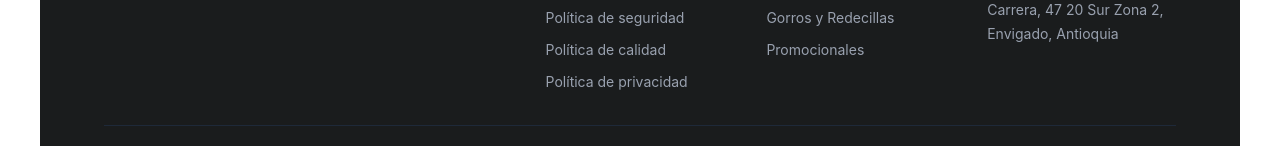
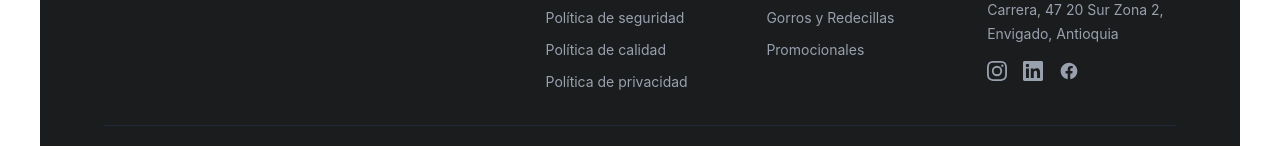
Before and after one commit to NotExer/Agencias-Landing, an Astro site: page / in a window 1280 px wide. Shown: the part 6963-7109 px from the top of the page. Built offline with nearby package versions, Linux system fonts and the light colour scheme; Astro itself is replaced by a stand-in of ours.

Commit message:
Link footer social icons to real Instagram, LinkedIn, and Facebook profiles.
Co-Authored-By: Claude Sonnet 5 <noreply@anthropic.com>
Claude-Session: https://claude.ai/code/session_01DGMeFVrywjY7XUZxGaQeA1

```diff
--- a/src/components/Footer.astro
+++ b/src/components/Footer.astro
@@ -153,7 +153,41 @@ import { waHref } from "../data/contact";
           </li>
         </ul>
 
-        <!-- ponytail: sin perfiles sociales reales todavía; iconos retirados en vez de enlazar a "#". Reinstalar con URLs reales cuando existan. -->
+        <div class="flex gap-4 mt-4">
+          <a
+            href="https://www.instagram.com/agencias_nacionales"
+            target="_blank"
+            rel="noopener noreferrer"
+            aria-label="Instagram"
+            class="text-gray-400 hover:text-white transition-colors"
+          >
+            <svg xmlns="http://www.w3.org/2000/svg" viewBox="0 0 24 24" fill="currentColor" class="w-5 h-5">
+              <path d="M12 2.163c3.204 0 3.584.012 4.85.07 3.252.148 4.771 1.691 4.919 4.919.058 1.265.069 1.645.069 4.849 0 3.205-.012 3.584-.069 4.849-.149 3.225-1.664 4.771-4.919 4.919-1.266.058-1.644.07-4.85.07-3.204 0-3.584-.012-4.849-.07-3.26-.149-4.771-1.699-4.919-4.92-.058-1.265-.07-1.644-.07-4.849 0-3.204.013-3.583.07-4.849.149-3.227 1.664-4.771 4.919-4.919 1.266-.057 1.645-.069 4.849-.069zm0-2.163c-3.259 0-3.667.014-4.947.072-4.358.2-6.78 2.618-6.98 6.98-.059 1.281-.073 1.689-.073 4.948 0 3.259.014 3.668.072 4.948.2 4.358 2.618 6.78 6.98 6.98 1.281.058 1.689.072 4.948.072 3.259 0 3.668-.014 4.948-.072 4.354-.2 6.782-2.618 6.979-6.98.059-1.28.073-1.689.073-4.948 0-3.259-.014-3.667-.072-4.947-.196-4.354-2.617-6.78-6.979-6.98-1.281-.059-1.69-.073-4.949-.073zm0 5.838a6.162 6.162 0 1 0 0 12.324 6.162 6.162 0 0 0 0-12.324zm0 10.162a4 4 0 1 1 0-8 4 4 0 0 1 0 8zm6.406-11.845a1.44 1.44 0 1 0 0 2.881 1.44 1.44 0 0 0 0-2.881z"></path>
+            </svg>
+          </a>
+          <a
+            href="https://www.linkedin.com/company/agencias-nacionales/posts/?feedView=all"
+            target="_blank"
+            rel="noopener noreferrer"
+            aria-label="LinkedIn"
+            class="text-gray-400 hover:text-white transition-colors"
+          >
+            <svg xmlns="http://www.w3.org/2000/svg" viewBox="0 0 24 24" fill="currentColor" class="w-5 h-5">
+              <path d="M20.447 20.452h-3.554v-5.569c0-1.328-.027-3.037-1.852-3.037-1.853 0-2.136 1.445-2.136 2.939v5.667H9.351V9h3.414v1.561h.046c.477-.9 1.637-1.85 3.37-1.85 3.601 0 4.267 2.37 4.267 5.455v6.286zM5.337 7.433a2.062 2.062 0 1 1 0-4.124 2.062 2.062 0 0 1 0 4.124zM7.114 20.452H3.558V9h3.556v11.452zM22.225 0H1.771C.792 0 0 .774 0 1.729v20.542C0 23.227.792 24 1.771 24h20.451C23.2 24 24 23.227 24 22.271V1.729C24 .774 23.2 0 22.222 0h.003z"></path>
+            </svg>
+          </a>
+          <a
+            href="https://www.facebook.com/agenciasnacionales"
+            target="_blank"
+            rel="noopener noreferrer"
+            aria-label="Facebook"
+            class="text-gray-400 hover:text-white transition-colors"
+          >
+            <svg xmlns="http://www.w3.org/2000/svg" viewBox="0 0 24 24" fill="currentColor" class="w-5 h-5">
+              <path d="M22 12c0-5.523-4.477-10-10-10S2 6.477 2 12c0 4.991 3.657 9.128 8.438 9.878v-6.987h-2.54V12h2.54V9.797c0-2.506 1.492-3.89 3.777-3.89 1.094 0 2.238.195 2.238.195v2.46h-1.26c-1.243 0-1.63.771-1.63 1.562V12h2.773l-.443 2.89h-2.33v6.987C18.343 21.128 22 16.991 22 12z"></path>
+            </svg>
+          </a>
+        </div>
       </div>
     </div>
 
```
